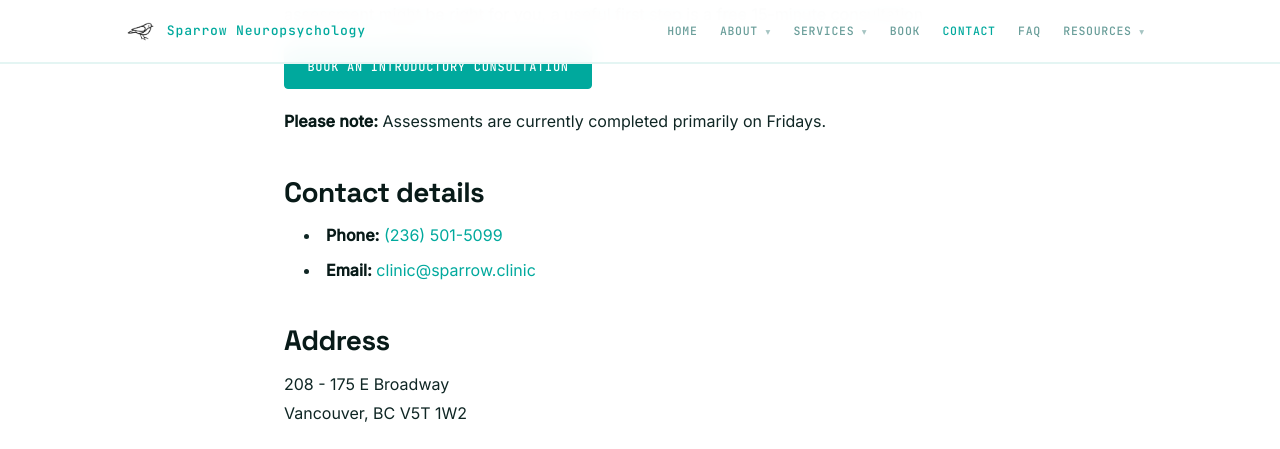
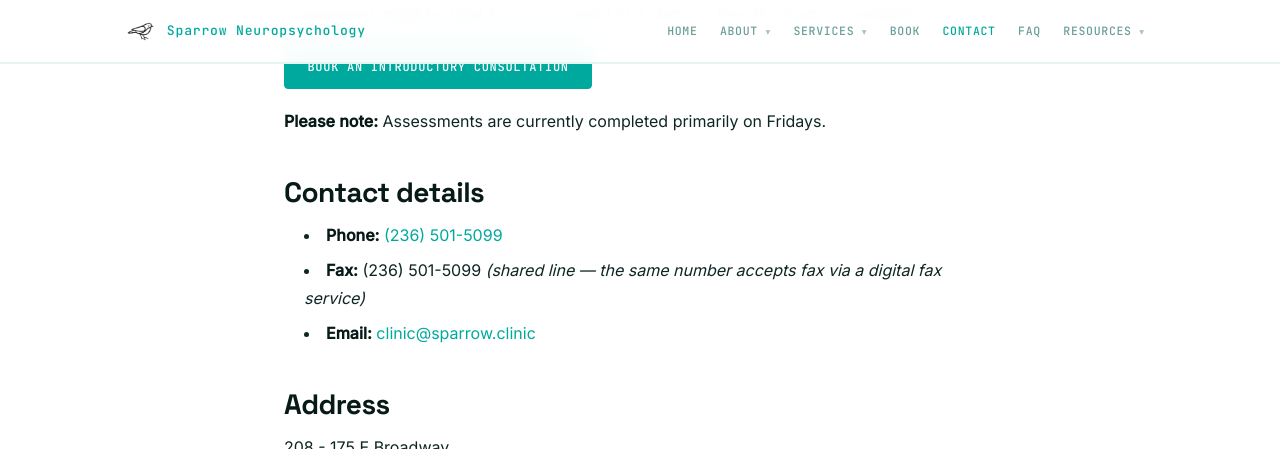
Before and after one commit to cfxb/sparrow-clinic, a Jekyll site: the page built from contact.md, in a window 1280 px wide and 900 px high, scrolled down 617 px, cut to the strip 0-449 px from the top of the window. Built offline with Jekyll 4.4.1, drawn with Linux system fonts in a browser that asks for light colours; some of the changed text lies outside the part shown.

Commit message:
contact: restore fax with shared-line clarification
Fax and phone share the same number via a digital fax service. Added a
brief parenthetical on the contact page to make this explicit, and
restored faxNumber to the MedicalBusiness schema.

Co-Authored-By: Claude Sonnet 4.6 <noreply@anthropic.com>

```diff
--- a/_data/contact.yml
+++ b/_data/contact.yml
@@ -6,6 +6,7 @@ postal: V5T 1W2
 country: Canada
 phone: (236) 501-5099
 phone_link: "+12365015099"
+fax: (236) 501-5099
 email: clinic@sparrow.clinic
 booking_url: https://scheduler.zoom.us/christopher-benjamin-xkymna/15-min-sparrow-intake
 referral_email: referrals@sparrow.clinic
--- a/_includes/medical-business-schema.html
+++ b/_includes/medical-business-schema.html
@@ -10,6 +10,7 @@
   "image": "{{ site.url }}/assets/images/og-default.jpg",
   "description": "Adult neuropsychological assessment in Vancouver, British Columbia. In-person evaluation of memory, attention, language, executive function, and related cognitive domains for adults, by registered clinical neuropsychologist Dr. Christopher Benjamin.",
   "telephone": "+1-236-501-5099",
+  "faxNumber": "+1-236-501-5099",
   "email": "clinic@sparrow.clinic",
   "priceRange": "$$$",
   "currenciesAccepted": "CAD",
--- a/contact.md
+++ b/contact.md
@@ -16,6 +16,7 @@ We welcome inquiries about neuropsychological assessment. If you are wondering w
 ## Contact details
 
 - **Phone:** [{{ site.data.contact.phone }}](tel:{{ site.data.contact.phone_link }})
+- **Fax:** {{ site.data.contact.fax }} _(shared line — the same number accepts fax via a digital fax service)_
 - **Email:** [{{ site.data.contact.email }}](mailto:{{ site.data.contact.email }}?subject=Assessment%20enquiry)
 
 ## Address
```
